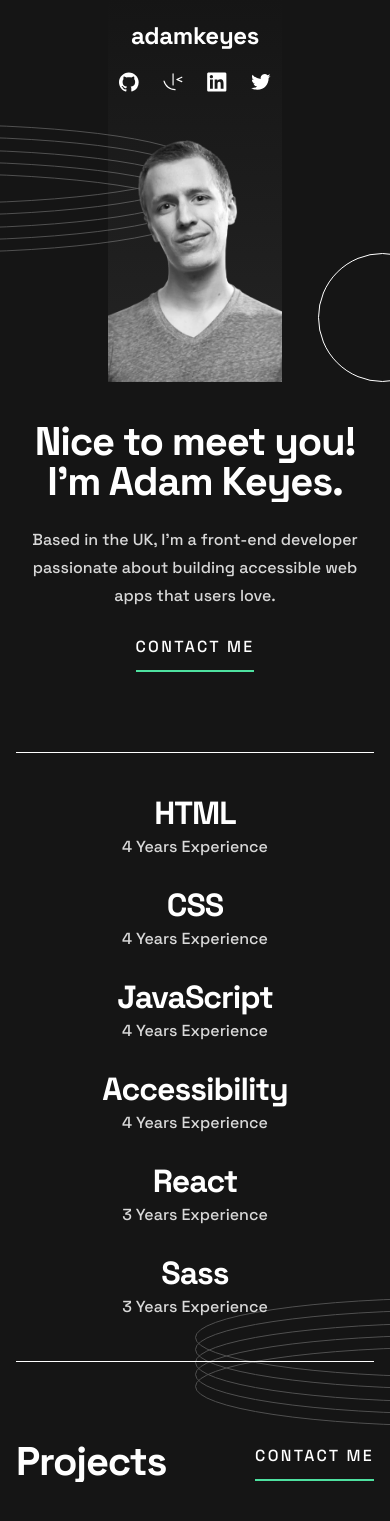
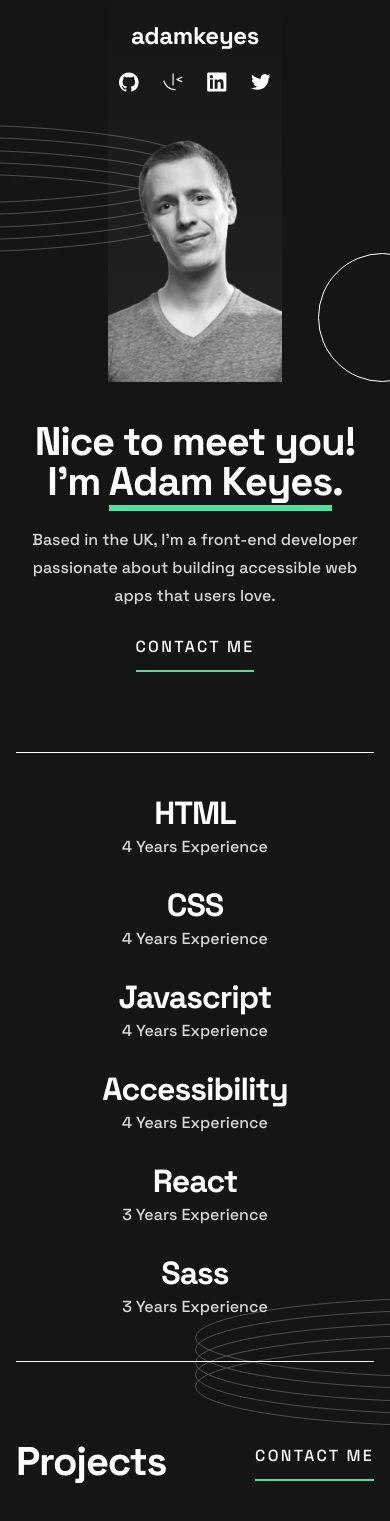
Before and after one commit to mateusbelicio/single-page-developer-portfolio, a React (Vite) app: page / in a window 390 px wide. Shown: the top 1521 px of the page. Built offline with nearby package versions, Linux system fonts and the light colour scheme.

Commit message:
Fix: some styles and accessibility

```diff
--- a/src/components/Experience.jsx
+++ b/src/components/Experience.jsx
@@ -5,7 +5,7 @@ import Title from './Title';
 const experiences = [
   { name: 'HTML', experienceTime: '4 Years' },
   { name: 'CSS', experienceTime: '4 Years' },
-  { name: 'JavaScript', experienceTime: '4 Years' },
+  { name: 'Javascript', experienceTime: '4 Years' },
   { name: 'Accessibility', experienceTime: '4 Years' },
   { name: 'React', experienceTime: '3 Years' },
   { name: 'Sass', experienceTime: '3 Years' },
@@ -14,7 +14,7 @@ const experiences = [
 function Experience() {
   return (
     <section className="py-10 sm:py-[1.875rem] lg:py-14 ">
-      <div className="rings-pattern container relative grid max-w-container gap-y-10 before:bottom-0  before:left-1/2 before:translate-y-1/2 sm:gap-y-[3.25rem] sm:before:translate-x-1/3 lg:gap-y-[4.5rem] lg:before:left-full lg:before:-translate-x-[7.6875rem]">
+      <div className="rings-pattern container relative grid max-w-container gap-y-10 before:bottom-0 before:left-1/2 before:translate-y-1/2 sm:gap-y-[3.25rem] sm:before:translate-x-1/3 lg:gap-y-[4.5rem] lg:before:left-full lg:before:-translate-x-[7.6875rem]">
         <Separator />
         <div>
           <Title type="h2" size="xl" className="sr-only">
--- a/src/components/Footer.jsx
+++ b/src/components/Footer.jsx
@@ -8,7 +8,7 @@ import ContactSection from './ContactSection';
 function Footer() {
   return (
     <ToastProvider>
-      <footer className="bg-neutral-800 py-[3.75rem] sm:pb-10 lg:pb-[5.75rem] lg:pt-[5.25rem] ">
+      <footer className="bg-neutral-800 py-[3.75rem] sm:pb-10 lg:pb-[5.875rem] lg:pt-[5.125rem] ">
         <div className="container max-w-container">
           <ContactSection />
           <Separator className="mb-10 mt-20 sm:mb-8 sm:mt-24 lg:mb-12 lg:mt-[5.75rem]" />
--- a/src/components/Header.jsx
+++ b/src/components/Header.jsx
@@ -6,7 +6,7 @@ function Header() {
     <header className="py-5 sm:py-[1.875rem] lg:py-10">
       <div className="container flex max-w-container flex-col items-center justify-between gap-5 text-neutral-50 sm:flex-row">
         <Logo />
-        <SocialList />
+        <SocialList className="lg:px-[1.875rem]" />
       </div>
     </header>
   );
--- a/src/components/Hero.jsx
+++ b/src/components/Hero.jsx
@@ -14,7 +14,7 @@ function Hero() {
       <HeroContainer>
         <div className="flex flex-col items-center gap-y-6 sm:z-10 sm:col-start-1 sm:col-end-9 sm:row-start-1 sm:items-start sm:gap-y-8 lg:gap-y-11 lg:pt-14">
           <Reveal>
-            <Title type="h1" size="xl" className="hero__title sm:mb-7 lg:mb-0">
+            <Title type="h1" size="xl" className="sm:mb-7 lg:mb-0">
               <span className="md:block lg:inline">Nice to</span> meet you!
               I&apos;m{' '}
               <span className="relative whitespace-nowrap after:absolute after:-bottom-1 after:left-0 after:-z-10 after:h-1.5 after:w-full after:bg-primary sm:after:bottom-1">
@@ -25,7 +25,7 @@ function Hero() {
           </Reveal>
 
           <Reveal>
-            <p className="hero__description max-w-[36ch] sm:col-span-6 lg:mb-[1.375rem]">
+            <p className="max-w-[36ch] sm:col-span-6 lg:mb-[1.375rem]">
               Based in the UK, I&apos;m a front-end developer passionate about
               building accessible web apps that users love.
             </p>
--- a/src/components/ProjectItem.jsx
+++ b/src/components/ProjectItem.jsx
@@ -12,16 +12,10 @@ function ProjectItem({
 }) {
   return (
     <li className="sm:col-span-6">
-      <article className="grid grid-rows-[repeat(3,_min-content)] gap-y-5 sm:[&>*]:col-start-1 sm:[&>*]:col-end-1">
+      <article className="grid grid-rows-[repeat(3,_min-content)] gap-y-5 lg:-mb-5 sm:[&>*]:col-start-1 sm:[&>*]:col-end-1">
         <Reveal className="block h-[15.8125rem] w-full border border-neutral-800 sm:h-[25rem] lg:row-start-1">
           <picture>
-            {srcSmall && (
-              <source
-                media="(max-width: 48em)"
-                srcSet={srcSmall}
-                sizes="48em"
-              />
-            )}
+            {srcSmall && <source media="(max-width: 48em)" srcSet={srcSmall} />}
             <img
               src={src}
               width="546"
--- a/src/features/revealOnScroll/Reveal.jsx
+++ b/src/features/revealOnScroll/Reveal.jsx
@@ -16,15 +16,24 @@ function Reveal({ children, width = 'w-fit ', className = '' }) {
   }, [isInView, mainControls, slideControls]);
 
   return (
-    <div ref={ref} className={'relative overflow-hidden ' + width + className}>
+    <motion.div
+      variants={{
+        hidden: { overflow: 'hidden' },
+        visible: { overflow: 'visible' },
+      }}
+      animate={mainControls}
+      ref={ref}
+      transition={{ duration: 0.4, delay: 0.25 }}
+      className={'relative ' + width + className}
+    >
       <motion.div
         variants={{
-          hidden: { opacity: 0, y: 75 },
+          hidden: { opacity: 0, y: 15 },
           visible: { opacity: 1, y: 0 },
         }}
         initial="hidden"
         animate={mainControls}
-        transition={{ duration: 0.5, delay: 0.25 }}
+        transition={{ duration: 0.4, delay: 0.25 }}
         className="h-full w-full"
       >
         {children}
@@ -39,7 +48,7 @@ function Reveal({ children, width = 'w-fit ', className = '' }) {
         animate={slideControls}
         transition={{ duration: 0.5, ease: 'easeIn' }}
       />
-    </div>
+    </motion.div>
   );
 }
 
--- a/src/ui/SocialList.jsx
+++ b/src/ui/SocialList.jsx
@@ -7,9 +7,9 @@ const links = [
   { icon: 'twitter', name: 'Twitter' },
 ];
 
-function SocialList() {
+function SocialList({ className = '' }) {
   return (
-    <ul className="flex items-center gap-6 sm:gap-8">
+    <ul className={`flex items-center gap-6 sm:gap-8 ${className}`}>
       {links.map((link) => (
         <li key={link.name} className="h-5 sm:h-6">
           <SocialLink {...link} />
```
